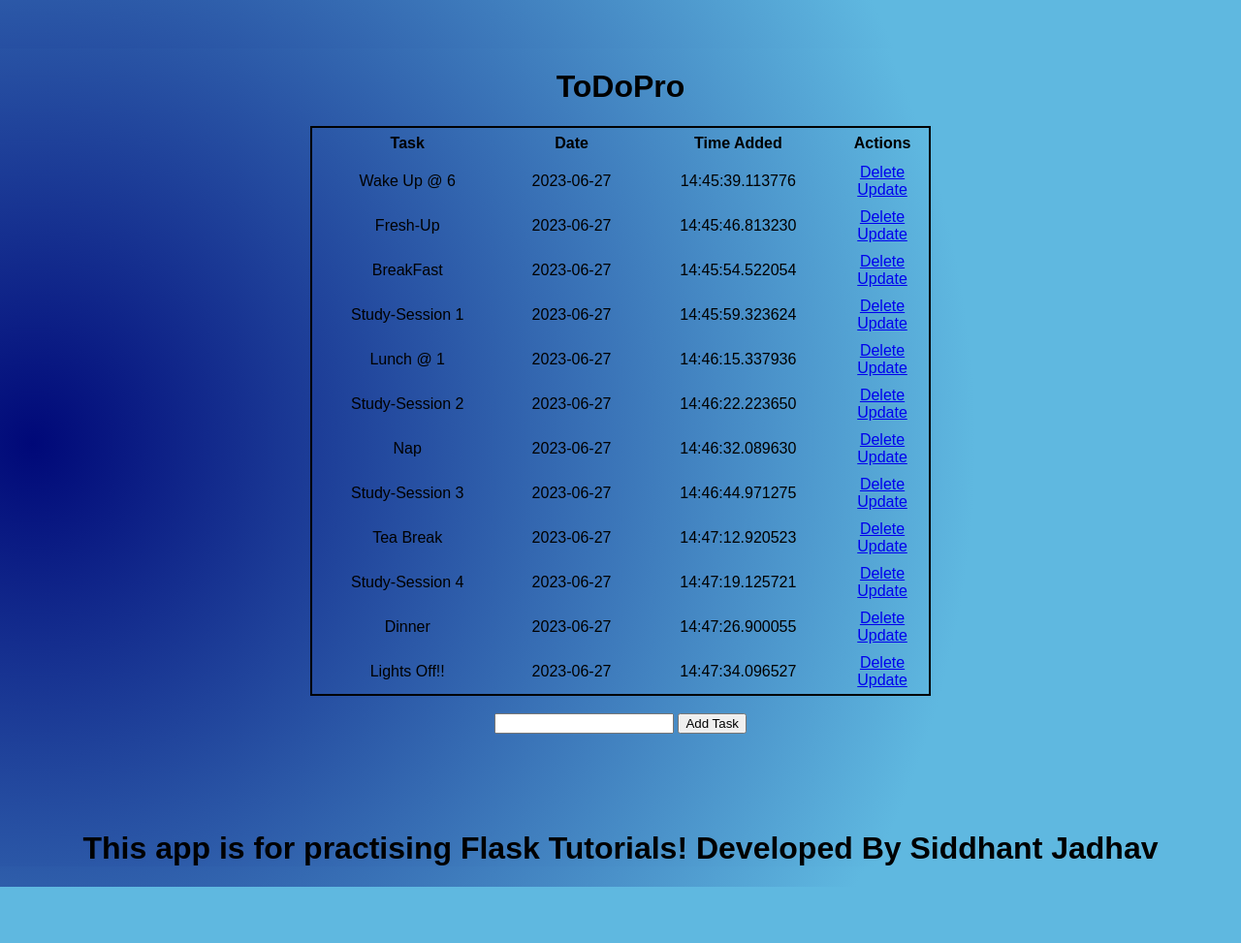
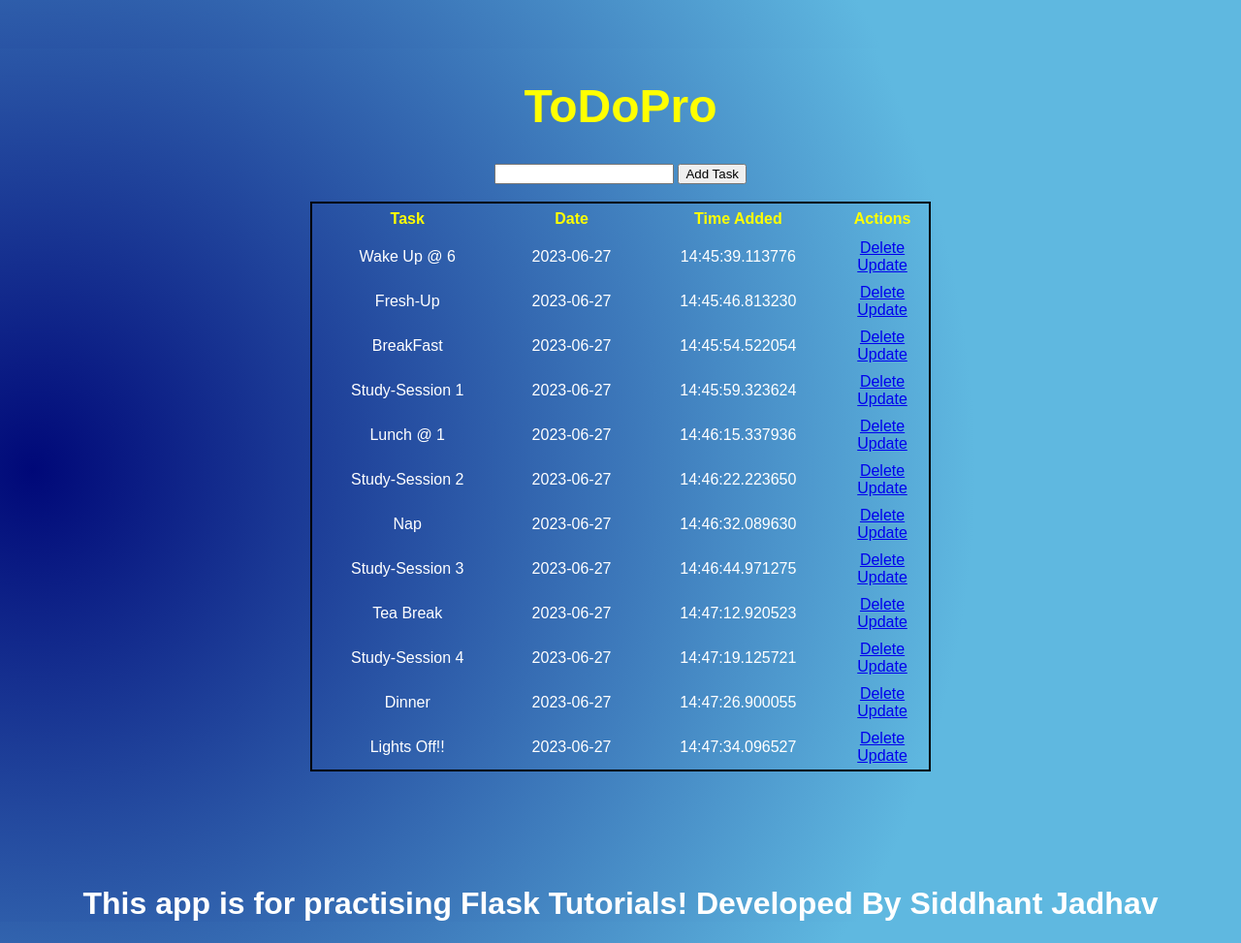
Before and after one commit to Sid-0602/Todo_Application, a Flask app: page / in a window 1280 px wide. Shown: the whole page at 97% size. Before the commit the page ends 915 px from the top, so only its background shows below. Run offline with Flask 3, Linux system fonts and the light colour scheme.

Commit message:
Upate Push

```diff
--- a/static/styles.css
+++ b/static/styles.css
@@ -1,6 +1,7 @@
 body, html {
     margin: 0;
     font-family: sans-serif;
+    color: white;
     background-image: radial-gradient( circle 975px at 2.6% 48.3%,  rgba(0,8,120,1) 0%, rgba(95,184,224,1) 99.7% );
 }
 
@@ -16,7 +17,6 @@ body, html {
     flex-direction: column;
     align-items: center;
     align-content: center;
-
 }
 
 table {
@@ -27,6 +27,8 @@ table {
 
 th {
     height: 30px;
+    color:yellow;
+
 }
 
 td {
--- a/templates/index.html
+++ b/templates/index.html
@@ -8,10 +8,18 @@
 {% block body %}
 
 <div class="content">
-    <h1>ToDoPro</h1>
+    <h1 style="color: yellow;font-size:xxx-large">ToDoPro</h1>
+
+
     {% if tasks|length<1 %}
     <h4 style="text-align: center;">There are no current Tasks!! Create First Task below</h4>
     {%else%}
+
+    <form action="/" method="POST" style="text-align: center;">
+        <input type="text" name="content" id="content">
+        <input type="submit" value="Add Task">
+    </form>
+    <br>
     <table>
 
         <tr>
@@ -38,10 +46,7 @@
     </table>
     {%endif%}
     <br>
-    <form action="/" method="POST" style="text-align: center;">
-        <input type="text" name="content" id="content">
-        <input type="submit" value="Add Task">
-    </form>
+
 </div>
 
 <div class="developed">
```
Also changed, not shown: instance/test.db.
